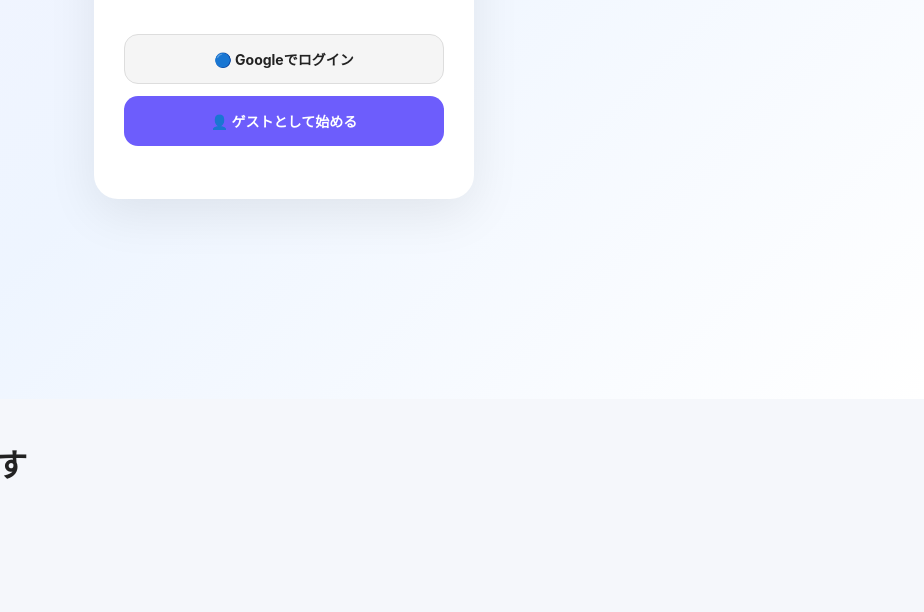
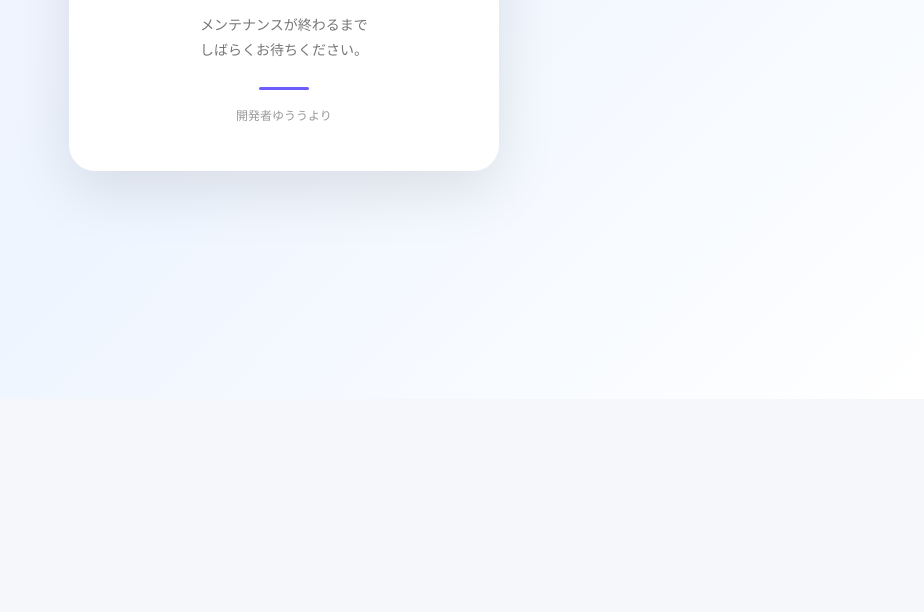
Before and after one commit to RyosukeTakaoka/yuchat, a plain HTML site: page index.html in a window 1280 px wide. Shown: the part 401-1013 px from the top of the page, without its empty margins (356-1280 px from the left). After the commit the page ends 800 px from the top, so only its background shows below. Drawn offline with Linux system fonts and the light colour scheme; no server answers.

Commit message:
Update style.css

```diff
--- a/style.css
+++ b/style.css
@@ -804,3 +804,95 @@ button {
     }
 
 }
+#maintenanceScreen {
+    position: fixed;
+    inset: 0;
+    z-index: 99999;
+
+    display: flex;
+    align-items: center;
+    justify-content: center;
+
+    padding: 20px;
+
+    background:
+        linear-gradient(
+            135deg,
+            #f5f3ff,
+            #eef5ff,
+            #ffffff
+        );
+}
+
+.maintenance-card {
+    width: 100%;
+    max-width: 430px;
+
+    padding: 45px 30px;
+
+    text-align: center;
+
+    background: white;
+
+    border-radius: 26px;
+
+    box-shadow:
+        0 20px 60px rgba(0,0,0,0.10);
+}
+
+.maintenance-icon {
+    width: 70px;
+    height: 70px;
+
+    margin: 0 auto 20px;
+
+    display: flex;
+    align-items: center;
+    justify-content: center;
+
+    border-radius: 22px;
+
+    background:
+        linear-gradient(
+            135deg,
+            #6d5dfc,
+            #9b5cff,
+            #ff5ca8
+        );
+
+    font-size: 32px;
+}
+
+.maintenance-card h1 {
+    margin: 0;
+
+    font-size: 24px;
+
+    color: #222;
+}
+
+.maintenance-card p {
+    margin: 15px 0 0;
+
+    font-size: 14px;
+
+    line-height: 1.8;
+
+    color: #777;
+}
+
+.maintenance-line {
+    width: 50px;
+    height: 3px;
+
+    margin: 25px auto 0;
+
+    border-radius: 999px;
+
+    background: #6d5dfc;
+}
+
+.maintenance-developer {
+    font-size: 12px !important;
+    color: #999 !important;
+}
```
